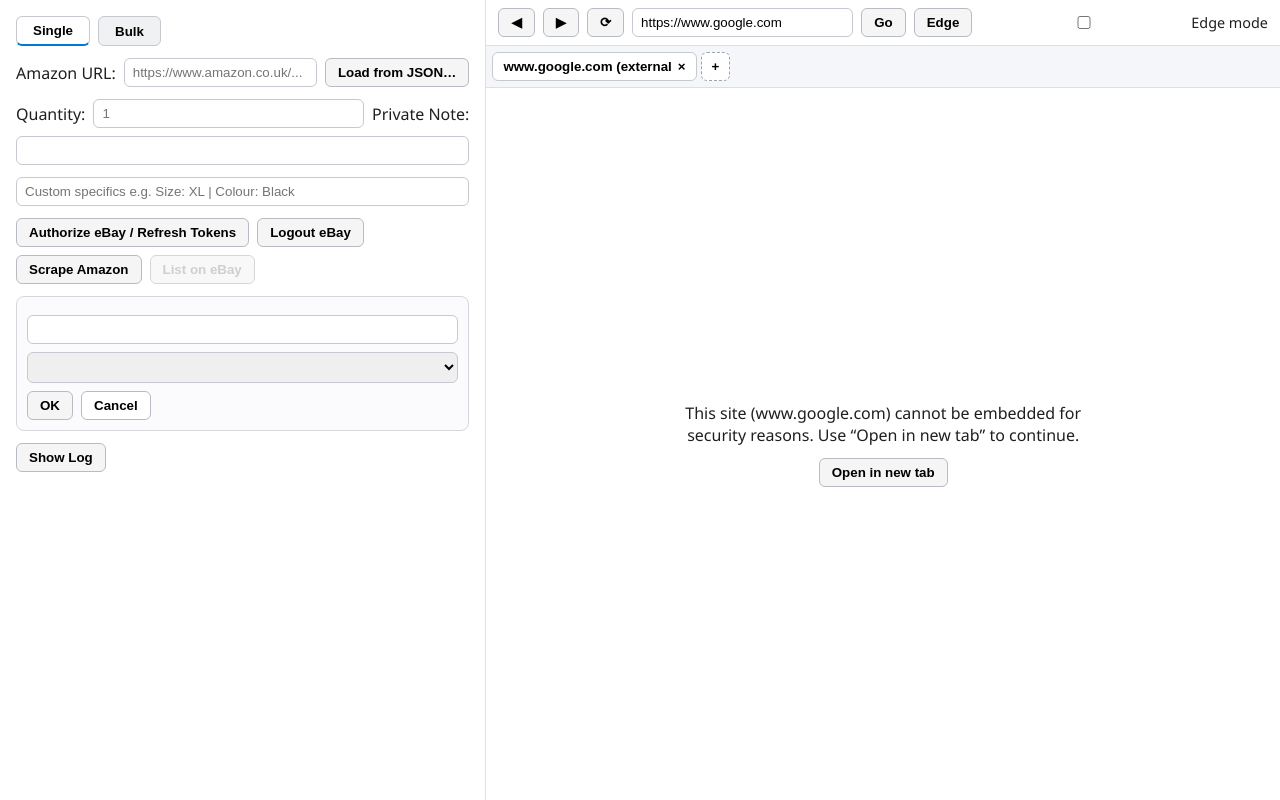
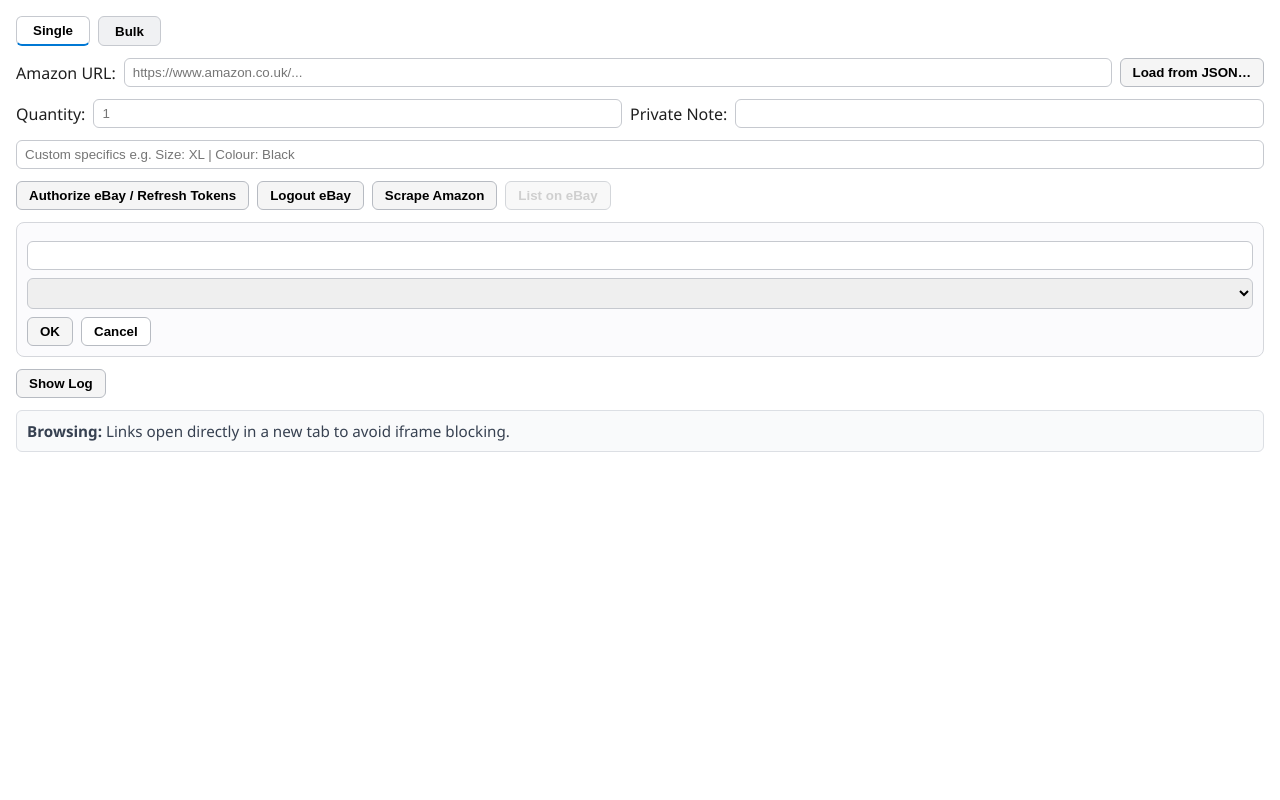
Before and after one commit to Adam-Developing/Amazon-To-Ebay-Bot, a Flask app: page / in a window 1280 px wide. Run offline with Flask 3, Linux system fonts and the light colour scheme; data that the repository does not hold is empty.

Commit message:
Remove embedded browser UI
Co-authored-by: Adam-Developing <55020725+Adam-Developing@users.noreply.github.com>

```diff
--- a/static/app.js
+++ b/static/app.js
@@ -1,5 +1,3 @@
-const defaultUrl = document.body.dataset.defaultUrl || "https://www.google.com";
-
 const elements = {
     amazonUrl: document.getElementById("amazonUrl"),
     quantity: document.getElementById("quantity"),
@@ -23,25 +21,9 @@ const elements = {
     promptCancel: document.getElementById("promptCancel"),
     toggleLogBtn: document.getElementById("toggleLogBtn"),
     logView: document.getElementById("logView"),
-    navBack: document.getElementById("navBack"),
-    navForward: document.getElementById("navForward"),
-    navRefresh: document.getElementById("navRefresh"),
-    addressBar: document.getElementById("addressBar"),
-    goBtn: document.getElementById("goBtn"),
-    openEdgeBtn: document.getElementById("openEdgeBtn"),
-    edgeMode: document.getElementById("edgeMode"),
-    tabBar: document.getElementById("tabBar"),
-    tabContents: document.getElementById("tabContents"),
-    addTabBtn: document.getElementById("addTabBtn"),
     panelTabs: document.querySelectorAll(".panel-tab"),
     panelBodies: document.querySelectorAll(".panel-body"),
 };
-
-const BLOCKED_DOMAINS = ["google.com", "ebay.com", "ebay.co.uk"];
-
-let tabs = [];
-let activeTabId = null;
-let tabCounter = 0;
 let lastLogId = 0;
 let activePromptId = null;
 let lastPromptType = null;
@@ -62,234 +44,11 @@ async function postJson(url, payload) {
     return { response, data };
 }
 
-function normalizeUrl(text) {
-    const trimmed = text.trim();
-    if (!trimmed) {
-        return "";
-    }
-    if (/^[a-zA-Z][a-zA-Z0-9+.-]*:\/\//.test(trimmed)) {
-        return trimmed;
-    }
-    if (/^[^\s/:]+\.[^\s/:]+.*$/.test(trimmed)) {
-        return `https://${trimmed}`;
-    }
-    return `https://www.google.com/search?q=${encodeURIComponent(trimmed)}`;
-}
-
-function isBlockedHost(hostname) {
-    if (!hostname) {
-        return false;
-    }
-    const host = hostname.toLowerCase();
-    return BLOCKED_DOMAINS.some((domain) => host === domain || host.endsWith(`.${domain}`));
-}
-
-function shouldEmbedUrl(url) {
-    try {
-        return !isBlockedHost(getHostFromUrl(url));
-    } catch (error) {
-        console.warn("Unable to evaluate host for embedding", error);
-        return true;
-    }
-}
-
-function getHostFromUrl(url) {
-    try {
-        return new URL(url).hostname;
-    } catch (error) {
-        return "";
-    }
-}
-
-function deriveTitle(url) {
-    try {
-        const parsed = new URL(url);
-        return parsed.hostname || url;
-    } catch (error) {
-        console.warn("Unable to derive title from URL", error);
-        return url || "Tab";
-    }
-}
-
-function createTab(url, activate = true) {
-    const id = ++tabCounter;
-    const tabButton = document.createElement("button");
-    tabButton.className = "tab";
-    tabButton.dataset.tabId = String(id);
-
-    const titleSpan = document.createElement("span");
-    titleSpan.textContent = deriveTitle(url);
-
-    const closeSpan = document.createElement("span");
-    closeSpan.className = "close";
-    closeSpan.textContent = "×";
-
-    tabButton.appendChild(titleSpan);
-    tabButton.appendChild(closeSpan);
-    elements.tabBar.insertBefore(tabButton, elements.addTabBtn);
-
-    const iframe = document.createElement("iframe");
-    iframe.className = "browser-frame";
-    iframe.dataset.tabId = String(id);
-    elements.tabContents.appendChild(iframe);
-
-    const message = document.createElement("div");
-    message.className = "frame-message";
-    message.hidden = true;
-
-    const messageText = document.createElement("p");
-    message.appendChild(messageText);
-
-    const messageButton = document.createElement("button");
-    messageButton.type = "button";
-    messageButton.textContent = "Open in new tab";
-    message.appendChild(messageButton);
-
-    elements.tabContents.appendChild(message);
-
-    const tab = {
-        id,
-        button: tabButton,
-        titleSpan,
-        iframe,
-        url,
-        message,
-        messageText,
-        messageButton,
-        blockedUrl: null,
-    };
-    tabs.push(tab);
-
-    tabButton.addEventListener("click", (event) => {
-        if (event.target === closeSpan) {
-            closeTab(id);
-            return;
-        }
-        setActiveTab(id);
-    });
-
-    closeSpan.addEventListener("click", (event) => {
-        event.stopPropagation();
-        closeTab(id);
-    });
-
-    messageButton.addEventListener("click", () => {
-        if (tab.blockedUrl) {
-            openExternal(tab.blockedUrl);
-        }
-    });
-
-    iframe.addEventListener("load", () => {
-        if (!tab.blockedUrl) {
-            tab.url = iframe.src;
-            tab.titleSpan.textContent = deriveTitle(tab.url).slice(0, 24);
-            if (activeTabId === id) {
-                elements.addressBar.value = tab.url;
-            }
-        }
-    });
-
-    navigateTab(tab, url);
-
-    if (activate) {
-        setActiveTab(id);
-    }
-}
-
-function setActiveTab(id) {
-    activeTabId = id;
-    tabs.forEach((tab) => {
-        const isActive = tab.id === id;
-        tab.button.classList.toggle("active", isActive);
-        const showFrame = isActive && !tab.blockedUrl;
-        tab.iframe.style.display = showFrame ? "block" : "none";
-        tab.message.hidden = !isActive || !tab.blockedUrl;
-        if (isActive) {
-            elements.addressBar.value = tab.url || "";
-        }
-    });
-}
-
-function closeTab(id) {
-    if (tabs.length <= 1) {
-        return;
-    }
-    const index = tabs.findIndex((tab) => tab.id === id);
-    if (index === -1) {
-        return;
-    }
-    const tab = tabs[index];
-    tab.button.remove();
-    tab.iframe.remove();
-    tab.message.remove();
-    tabs.splice(index, 1);
-    if (activeTabId === id) {
-        const fallback = tabs[Math.min(index, tabs.length - 1)];
-        if (fallback) {
-            setActiveTab(fallback.id);
-        }
-    }
-}
-
-function getActiveTab() {
-    return tabs.find((tab) => tab.id === activeTabId) || null;
-}
-
-function navigateTab(tab, url) {
-    tab.url = url;
-    tab.blockedUrl = null;
-    tab.message.hidden = true;
-    tab.iframe.style.display = "block";
-    if (!shouldEmbedUrl(url)) {
-        showBlockedTab(tab, url);
-        return;
-    }
-    tab.iframe.src = url;
-    tab.titleSpan.textContent = deriveTitle(url).slice(0, 24);
-}
-
-function showBlockedTab(tab, url) {
-    tab.blockedUrl = url;
-    tab.iframe.src = "about:blank";
-    tab.iframe.style.display = "none";
-    const host = getHostFromUrl(url);
-    const hostLabel = host || "this site";
-    tab.messageText.textContent = `This site (${hostLabel}) cannot be embedded for security reasons. Use “Open in new tab” to continue.`;
-    tab.message.hidden = false;
-    tab.titleSpan.textContent = `${hostLabel} (external)`.slice(0, 24);
-    elements.addressBar.value = url;
-    const logLabel = host || "unknown site";
-    postJson("/api/log", { message: `Blocked embedded view for ${logLabel}.` }).catch((error) => {
-        console.warn("Failed to log blocked host", error);
-    });
-}
-
-function navigateCurrent(url) {
-    const target = getActiveTab();
-    if (!target) {
-        return;
-    }
-    navigateTab(target, url);
-}
-
 function openExternal(url) {
     if (!url) {
         return;
     }
     window.open(url, "_blank", "noopener");
-}
-
-function handleNavigation() {
-    const url = normalizeUrl(elements.addressBar.value);
-    if (!url) {
-        return;
-    }
-    if (elements.edgeMode.checked) {
-        elements.addressBar.value = url;
-        openExternal(url);
-        return;
-    }
-    navigateCurrent(url);
 }
 
 function toggleTabPanel(targetId) {
@@ -374,11 +133,7 @@ async function refreshOpenUrls() {
     const data = await response.json();
     const urls = data.urls || [];
     urls.forEach((url) => {
-        if (elements.edgeMode.checked) {
-            openExternal(url);
-        } else {
-            createTab(url, true);
-        }
+        openExternal(url);
     });
 }
 
@@ -486,91 +241,6 @@ elements.toggleLogBtn.addEventListener("click", () => {
     elements.toggleLogBtn.textContent = isHidden ? "Hide Log" : "Show Log";
 });
 
-elements.navBack.addEventListener("click", () => {
-    const active = getActiveTab();
-    if (active && active.iframe.contentWindow) {
-        active.iframe.contentWindow.history.back();
-    }
-});
-
-elements.navForward.addEventListener("click", () => {
-    const active = getActiveTab();
-    if (active && active.iframe.contentWindow) {
-        active.iframe.contentWindow.history.forward();
-    }
-});
-
-elements.navRefresh.addEventListener("click", () => {
-    const active = getActiveTab();
-    if (active && active.iframe.contentWindow) {
-        active.iframe.contentWindow.location.reload();
-    }
-});
-
-elements.addressBar.addEventListener("keydown", (event) => {
-    if (event.key === "Enter") {
-        handleNavigation();
-    }
-});
-
-elements.goBtn.addEventListener("click", handleNavigation);
-
-elements.openEdgeBtn.addEventListener("click", () => {
-    const url = normalizeUrl(elements.addressBar.value || (getActiveTab() || {}).url || "");
-    openExternal(url);
-});
-
-elements.edgeMode.addEventListener("change", () => {
-    const state = elements.edgeMode.checked ? "ON" : "OFF";
-    postJson("/api/log", { message: `Edge mode: ${state}` });
-});
-
-elements.addTabBtn.addEventListener("click", () => createTab(defaultUrl, true));
-
-document.addEventListener("keydown", (event) => {
-    if (event.ctrlKey && event.key.toLowerCase() === "t") {
-        event.preventDefault();
-        createTab(defaultUrl, true);
-    }
-    if (event.ctrlKey && event.key.toLowerCase() === "w") {
-        event.preventDefault();
-        const active = getActiveTab();
-        if (active) {
-            closeTab(active.id);
-        }
-    }
-    if (event.ctrlKey && event.shiftKey && event.key === "Tab") {
-        event.preventDefault();
-        if (tabs.length > 1) {
-            const currentIndex = tabs.findIndex((tab) => tab.id === activeTabId);
-            const nextIndex = (currentIndex - 1 + tabs.length) % tabs.length;
-            setActiveTab(tabs[nextIndex].id);
-        }
-    }
-    if (event.ctrlKey && event.key === "Tab" && !event.shiftKey) {
-        event.preventDefault();
-        if (tabs.length > 1) {
-            const currentIndex = tabs.findIndex((tab) => tab.id === activeTabId);
-            const nextIndex = (currentIndex + 1) % tabs.length;
-            setActiveTab(tabs[nextIndex].id);
-        }
-    }
-    if (event.key === "F5" || (event.ctrlKey && event.key.toLowerCase() === "r")) {
-        event.preventDefault();
-        elements.navRefresh.click();
-    }
-    if (event.altKey && event.key === "ArrowLeft") {
-        event.preventDefault();
-        elements.navBack.click();
-    }
-    if (event.altKey && event.key === "ArrowRight") {
-        event.preventDefault();
-        elements.navForward.click();
-    }
-});
-
-createTab(defaultUrl, true);
-
 setInterval(refreshLogs, 1500);
 setInterval(refreshPrompt, 1500);
 setInterval(refreshState, 2000);
--- a/static/styles.css
+++ b/static/styles.css
@@ -15,23 +15,16 @@ body {
 }
 
 .left-pane {
-    width: 38%;
+    width: 100%;
     min-width: 360px;
-    max-width: 520px;
+    max-width: none;
     background: #ffffff;
-    border-right: 1px solid #dcdfe4;
+    border-right: none;
     padding: 16px;
     display: flex;
     flex-direction: column;
     gap: 12px;
     overflow-y: auto;
-}
-
-.right-pane {
-    flex: 1;
-    display: flex;
-    flex-direction: column;
-    min-width: 0;
 }
 
 .panel-tabs {
@@ -145,6 +138,15 @@ button.secondary {
     white-space: pre-wrap;
 }
 
+.browser-retired {
+    border: 1px solid #dcdfe4;
+    border-radius: 6px;
+    padding: 10px;
+    background: #f9fafb;
+    color: #374151;
+    font-size: 0.95rem;
+}
+
 .nav-bar {
     display: flex;
     align-items: center;
--- a/templates/index.html
+++ b/templates/index.html
@@ -6,7 +6,7 @@
     <title>Amazon to eBay Web UI</title>
     <link rel="stylesheet" href="{{ url_for('static', filename='styles.css') }}">
 </head>
-<body data-default-url="{{ default_new_tab_url }}">
+<body>
 <div class="app-shell">
     <section class="left-pane">
         <div class="panel-tabs">
@@ -65,23 +65,8 @@ Size: L | Colour: Red
 
         <button id="toggleLogBtn" type="button" class="log-toggle">Show Log</button>
         <div id="logView" class="log-view" hidden></div>
-    </section>
-
-    <section class="right-pane">
-        <div class="nav-bar">
-            <button id="navBack" type="button">◀</button>
-            <button id="navForward" type="button">▶</button>
-            <button id="navRefresh" type="button">⟳</button>
-            <input id="addressBar" type="text" placeholder="Enter URL and press Enter…">
-            <button id="goBtn" type="button">Go</button>
-            <button id="openEdgeBtn" type="button">Edge</button>
-            <label class="edge-toggle"><input id="edgeMode" type="checkbox"> Edge mode</label>
-        </div>
-        <div class="browser-tabs">
-            <div id="tabBar" class="tab-bar">
-                <button id="addTabBtn" type="button" class="tab add-tab">+</button>
-            </div>
-            <div id="tabContents" class="tab-contents"></div>
+        <div class="browser-retired">
+            <strong>Browsing:</strong> Links open directly in a new tab to avoid iframe blocking.
         </div>
     </section>
 </div>
--- a/web_app.py
+++ b/web_app.py
@@ -23,7 +23,6 @@ from ui_bridge import IOBridge
 
 app = Flask(__name__)
 
-DEFAULT_NEW_TAB_URL = os.getenv("DEFAULT_NEW_TAB_URL", "https://www.google.com")
 MAX_LOG_ENTRIES = 1000
 PROMPT_TIMEOUT_SECONDS = 600
 MAX_UPLOAD_BYTES = 2 * 1024 * 1024
@@ -201,7 +200,7 @@ def _parse_custom_specifics(raw: str) -> Dict[str, str]:
 
 @app.route("/")
 def index() -> str:
-    return render_template("index.html", default_new_tab_url=DEFAULT_NEW_TAB_URL)
+    return render_template("index.html")
 
 
 @app.route("/callback")
```
Also changed, not shown: README.md.
